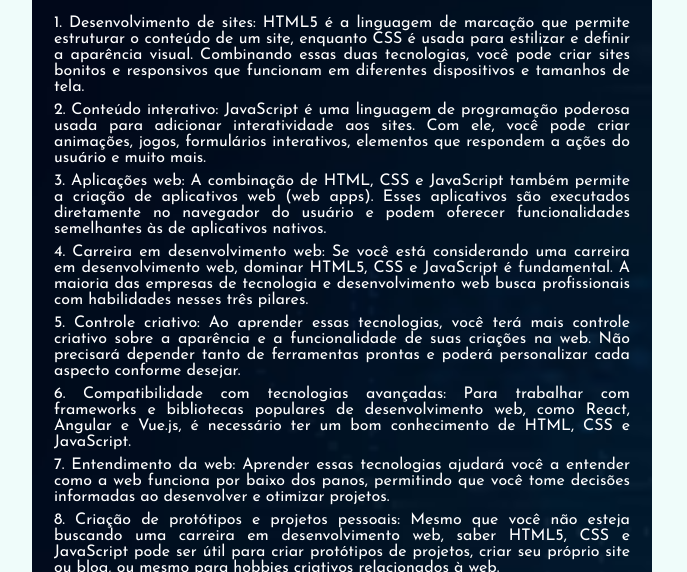
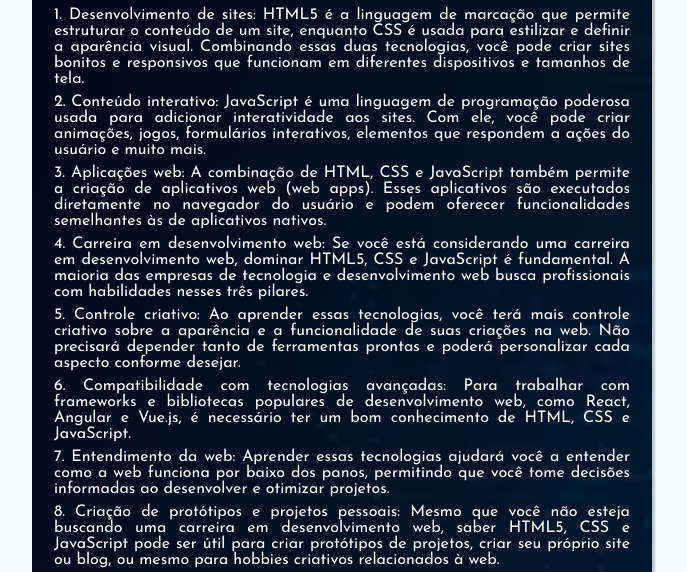
Before and after one commit to francineyaraujoo/Redes-Sociais, a plain HTML site: page index.html in a window 1280 px wide. Shown: the part 324-896 px from the top of the page, without its empty margins (298-985 px from the left). Drawn offline with Linux system fonts and the light colour scheme.

Commit message:
atualizado

```diff
--- a/css/style.css
+++ b/css/style.css
@@ -8,12 +8,15 @@ body {
     background-color: rgba(216, 248, 243, 0.397);
     background-attachment: fixed;
     font-family: 'Josefin Sans';
+    padding: 0;
+    margin: 0;
 }
 
 main {
     background: url('../imagens/background1.png') top center fixed;
     background-size: cover;
     max-width: 600px;
+    box-shadow: 2px 2px 2px 1px rgba(0, 0, 0, 0.2);
     padding: 10px;
     margin: auto;
     border-radius: 10px 10px 0px 0px;
```
